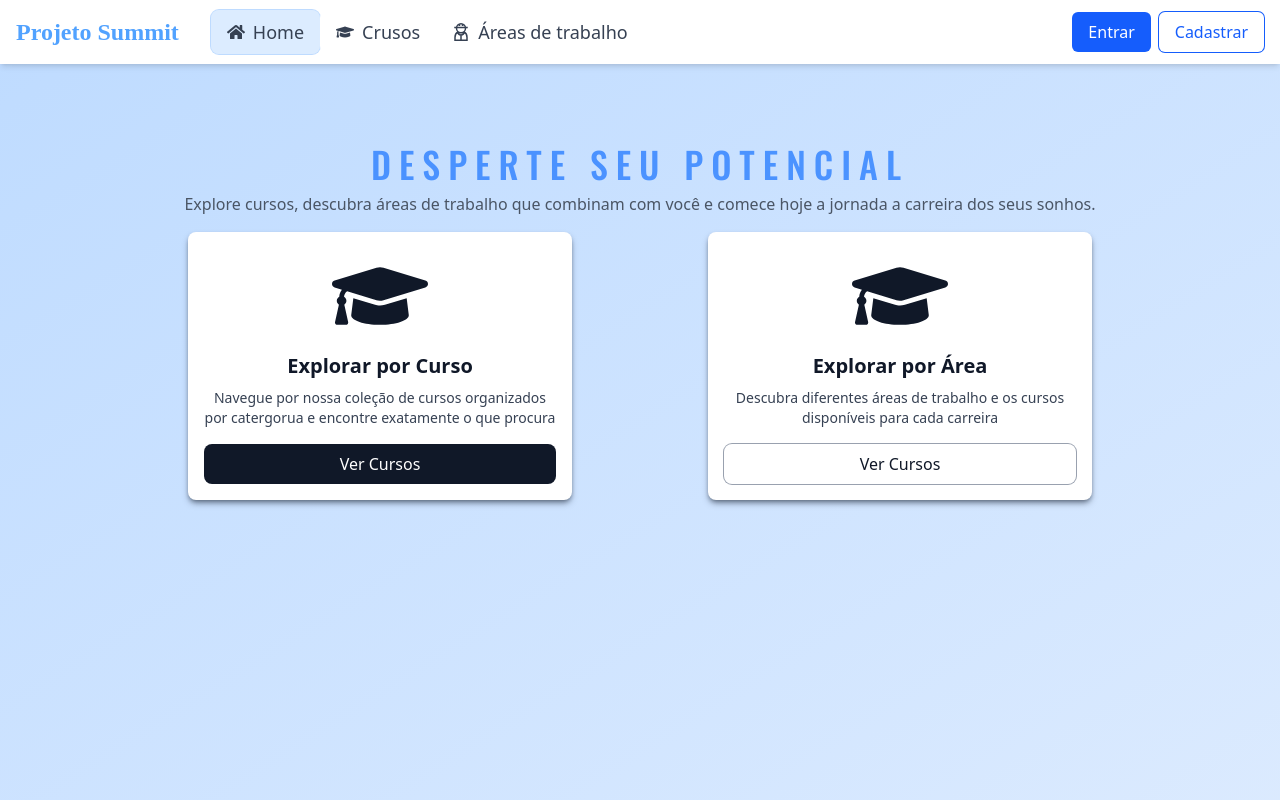
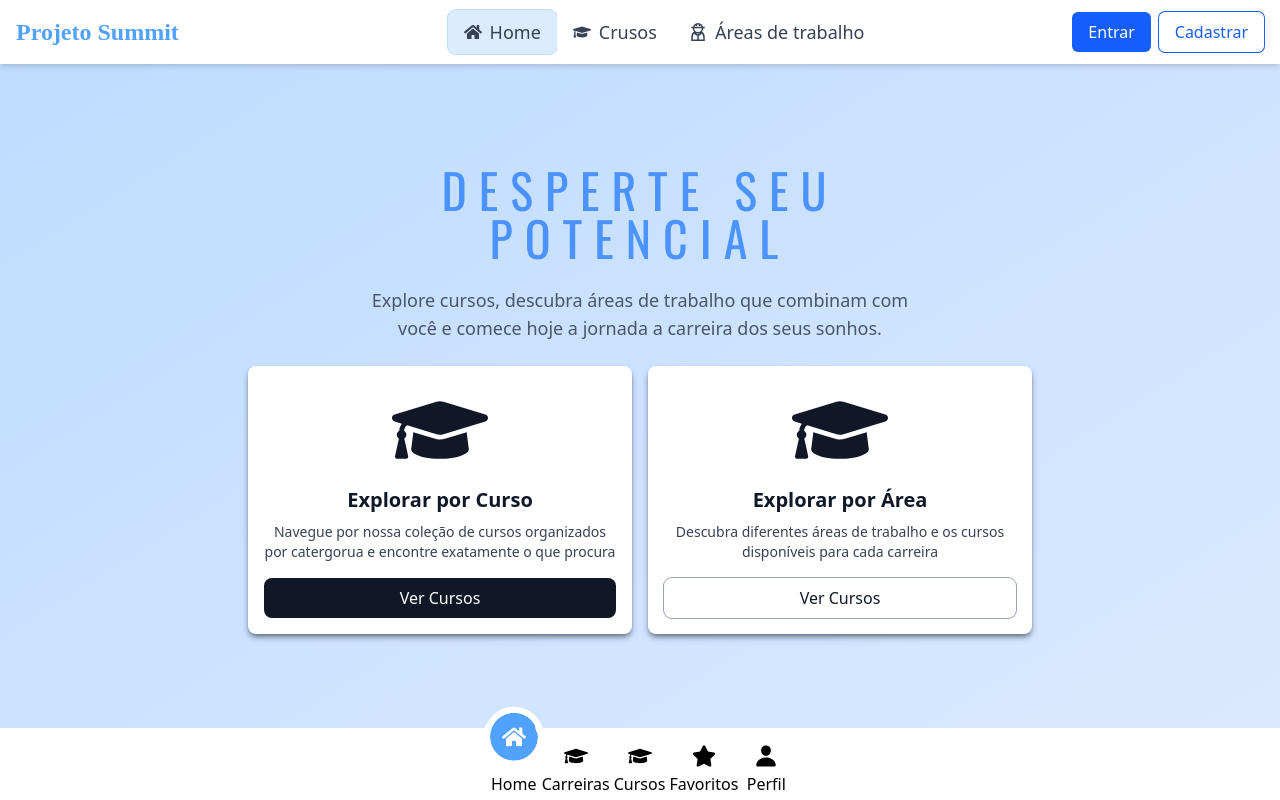
Before and after one commit to ThiagoMotejunas/Summit_Client, a React (Vite) app: page / in a window 1280 px wide. Built offline with nearby package versions, Linux system fonts and the light colour scheme; a web font is replaced by a local one.

Commit message:
mobile navbar

```diff
--- a/src/App.tsx
+++ b/src/App.tsx
@@ -3,13 +3,15 @@ import { Route, Routes } from 'react-router-dom'
 import LoginPage from './pages/LoginPage'
 import ProtectedRoute from './components/ProtectedRoute'
 import HomePage from './pages/HomePage'
+import NotFound from './pages/NotFound'
+import MobileNavbar from './components/MobileNavbar'
 import Navbar from './components/Navbar'
-import NotFound from './pages/NotFound'
 
 const App: React.FC = () => {
   return (
     <div>
-      <Navbar />
+      <MobileNavbar />
+      <Navbar/>
       <Routes>
         <Route path='/login' element={<LoginPage />} />
         <Route path="/" element={<HomePage />} />
--- /dev/null
+++ b/src/components/MobileNavbar.tsx
@@ -0,0 +1,37 @@
+import React, { useState } from 'react';
+import { useLocation } from 'react-router-dom';
+import { FaGraduationCap, FaHome, FaStar } from 'react-icons/fa';
+import { useAuth } from '../hooks/useAuth';
+import NavbarButton from './NavbarButton';
+import { IoPerson } from 'react-icons/io5';
+
+const MobileNavbar: React.FC = () => {
+    const { user, logout } = useAuth();
+    const [isOpen, setIsOpen] = useState<boolean>(false);
+    const location = useLocation();
+
+    const toggleMenu = () => setIsOpen((prev) => !prev);
+
+    const closeMenu = () => setIsOpen(false)
+
+    const handleLogoutButtonClick = () => {
+        setIsOpen(false);
+        if (user) {
+            logout();
+        }
+    }
+
+    return (
+        <div className='fixed bottom-0 w-full bg-white'>
+            <nav className='flex justify-center items-center gap-1 h-18'>
+                <NavbarButton icon={<FaHome />} label='Home' link='/' selected={location.pathname === '/'}/>
+                <NavbarButton icon={<FaGraduationCap />} label='Carreiras' link='/carrear' selected={location.pathname === '/carrear'}/>
+                <NavbarButton icon={<FaGraduationCap />} label='Cursos' link='/courses' selected={location.pathname === '/courses'}/>
+                <NavbarButton icon={<FaStar />} label='Favoritos' link='/favorites' selected={location.pathname === '/favorites'}/>
+                <NavbarButton icon={<IoPerson />} label='Perfil' link='/profile' selected={location.pathname === '/profile'}/>
+            </nav>
+        </div>
+    );
+};
+
+export default MobileNavbar;
--- a/src/components/Navbar.tsx
+++ b/src/components/Navbar.tsx
@@ -23,32 +23,30 @@ const Navbar: React.FC = () => {
     }
 
     return (
-        <header className='fixed top-0 w-full h-16'>
-            <nav className="lg:flex h-16 bg-white shadow-md">
-                <div className='flex h-full px-4 items-center'>
+        <header className='fixed top-0 w-full h-16 bg-white shadow-md'>
+            <nav className="lg:flex h-16 gap-12 px-4 ">
+                {/* LOGO */}
+                <div className='flex h-full items-center xl:flex-1/3'>
                     <h1 className='text-blue-400 text-2xl font-bold text-nowrap' style={{ fontFamily: 'Fascinate, cursive' }}>Projeto Summit</h1>
                 </div>
-                <div className='lg:hidden absolute right-4 top-4 text-2xl'>
-                    <button onClick={toggleMenu}>
-                        <FaBars />
-                    </button>
-                </div>
-                <div className={`${!isOpen ? 'hidden' : 'block'} bg-white px-4 py-4 shadow shadow-md shadow-gray-900/20 lg:flex lg:py-0 lg:items-center lg:justify-between lg:w-full lg:h-full lg:shadow-none`}>
-                    <div className='lg:flex lg:items-center lg:h-full'>
+                {/* MENU */}
+                <div className={`${!isOpen ? 'hidden' : 'realtive'} w-full bg-white py-4 shadow shadow-md shadow-gray-900/20 lg:flex lg:py-0 lg:items-center lg:justify-between lg:w-full lg:h-full lg:shadow-none xl:flex-2/3`}>
+                    {/* MENU LINKS */}
+                    <div className='lg:flex lg:items-center lg:h-full xl:w-1/2 xl:justify-center'>
                         <Link to="/"
-                            className={`flex items-center justify-start gap-2 text-gray-700 text-lg px-4 py-2 rounded-lg ${location.pathname === '/' ? 'bg-blue-400/20 ring ring-blue-200' : 'bg-white'} hover:text-white hover:bg-blue-400/80`}
+                            className={`flex items-center justify-start gap-2 text-gray-700 text-nowrap text-lg px-4 py-2 rounded-lg ${location.pathname === '/' ? 'bg-blue-400/20 ring ring-blue-200' : 'bg-white'} hover:text-white hover:bg-blue-400/80`}
                             onClick={closeMenu}>
                             <FaHome />
                             <span>Home</span>
                         </Link>
                         <Link to="/cursos"
-                            className={`flex items-center justify-start gap-2 text-gray-700 text-lg px-4 py-2 rounded-lg ${location.pathname === '/cursos' ? 'bg-blue-400/20 ring ring-blue-200' : 'bg-white'} hover:text-white hover:bg-blue-400/80`}
+                            className={`flex items-center justify-start gap-2 text-gray-700 text-nowrap text-lg px-4 py-2 rounded-lg ${location.pathname === '/cursos' ? 'bg-blue-400/20 ring ring-blue-200' : 'bg-white'} hover:text-white hover:bg-blue-400/80`}
                             onClick={closeMenu}>
                             <FaGraduationCap />
                             <span>Crusos</span>
                         </Link>
                         <Link to="/areas"
-                            className={`flex items-center justify-start gap-2 text-gray-700 text-lg px-4 py-2 rounded-lg ${location.pathname === '/areas' ? 'bg-blue-400/20 ring ring-blue-200' : 'bg-white'} hover:text-white hover:bg-blue-400/80`}
+                            className={`flex items-center justify-start gap-2 text-gray-700 text-nowrap text-lg px-4 py-2 rounded-lg ${location.pathname === '/areas' ? 'bg-blue-400/20 ring ring-blue-200' : 'bg-white'} hover:text-white hover:bg-blue-400/80`}
                             onClick={closeMenu}>
                             <GrUserWorker />
                             <span>Áreas de trabalho</span>
@@ -56,18 +54,19 @@ const Navbar: React.FC = () => {
                         {
                             user &&
                             <Link to="/favorites"
-                                className={`flex items-center justify-start gap-2 text-gray-700 text-lg px-4 py-2 rounded-lg ${location.pathname === '/areas' ? 'bg-blue-400/20 ring ring-blue-200' : 'bg-white'} hover:text-white hover:bg-blue-400/80`}
+                                className={`flex items-center justify-start gap-2 text-gray-700 text-nowrap text-lg px-4 py-2 rounded-lg ${location.pathname === '/areas' ? 'bg-blue-400/20 ring ring-blue-200' : 'bg-white'} hover:text-white hover:bg-blue-400/80`}
                                 onClick={closeMenu}>
                                 <FaStar />
                                 <span>Favoritos</span>
                             </Link>
                         }
                     </div>
-                    <div className='mt-2 lg:mt-0'>
+                    {/* MENU PROFILE OPTIONS */}
+                    <div className='mt-2 lg:mt-0 xl:w-content'>
                         {
                             user ?
                                 (
-                                    <div className='flex items-center gap-2 w-full'>
+                                    <div className='flex items-center justify-end gap-2 w-full'>
                                         <button className="flex justify-center items-center gap-2 w-full bg-blue-600 text-white px-4 py-2 rounded-md hover:bg-blue-700" onClick={closeMenu}>
                                             <IoPerson />
                                             <span>Perfil</span>
@@ -98,6 +97,12 @@ const Navbar: React.FC = () => {
                     </div>
                 </div>
             </nav>
+            {/* BURGER MENU BUTTON */}
+            <div className='lg:hidden absolute right-4 top-4 text-2xl'>
+                <button onClick={toggleMenu}>
+                    <FaBars />
+                </button>
+            </div>
         </header >
     );
 };
--- /dev/null
+++ b/src/components/NavbarButton.tsx
@@ -0,0 +1,30 @@
+import React from 'react'
+import { Link } from 'react-router-dom';
+
+interface NavbarButtonProps {
+    icon: React.ReactNode;
+    label: string;
+    link: string;
+    selected: boolean;
+    className?: string;
+}
+
+const NavbarButton: React.FC<NavbarButtonProps> = ({ link, icon, label, selected, className }) => {
+    return (
+        <Link to={link}
+            className={'flex flex-col justify-start items-center'}
+                >
+            <span className={
+                `relative flex justify-center items-center w-[3rem] aspect-square rounded-full text-2xl outline-white transition duration-500 ease-out ` +
+                `${
+                    selected ?
+                    "-translate-y-[1.2rem] bg-blue-400 text-white outline-[6px] "  +
+                    "after:absolute after:content-[''] after:left-[3.1rem] after:w-[1rem] after:h-[1rem] after:translate-y-[-.5rem] after:bg-transparent after:rounded-bl-full after:shadow-[-4px_4px_0_0_white] " +
+                    "before:absolute before:content-[''] before:right-[3.2rem] before:w-[1rem] before:h-[1rem] before:translate-y-[-.5rem] before:bg-transparent before:rounded-br-full before:shadow-[4px_4px_0_0_white] " : 'outline-[0]'} `
+                }>{icon}</span>
+            <span className={`-mt-2`}>{label}</span>
+        </Link>
+    )
+}
+
+export default NavbarButton
--- a/src/context/AuthContext.tsx
+++ b/src/context/AuthContext.tsx
@@ -15,6 +15,7 @@ export const AuthContext = createContext<AuthContextType | undefined>(undefined)
 
 export const AuthProvider = ({ children }: { children: ReactNode }) => {
     const [user, setUser] = useState<User | null>(null);
+    const [token, setToken] = useState<string | null>(null);
 
     useEffect(() => {
         const storedUser = localStorage.getItem('user');
@@ -27,6 +28,7 @@ export const AuthProvider = ({ children }: { children: ReactNode }) => {
             const { user, token } = await loginUser(loginPayload);
             console.log(`AuthContext - LOGIN - User: ${user}\nToken ${token}`)
             setUser(user);
+            setToken(token);
             localStorage.setItem('user', JSON.stringify(user));
             localStorage.setItem('token', token);
         } catch (error) {
@@ -37,13 +39,16 @@ export const AuthProvider = ({ children }: { children: ReactNode }) => {
 
     const logout = () => {
         setUser(null);
+        setToken(null);
         localStorage.removeItem('user');
+        localStorage.removeItem('token');
     };
 
     const register = async (registerPayload: RegisterPayload) => {try {
             const { user, token } = await registerUser(registerPayload);
             console.log(`AuthContext - REGISTER - User: ${user}\nToken ${token}`)
             setUser(user);
+            setToken(token);
             localStorage.setItem('user', JSON.stringify(user));
             localStorage.setItem('token', token);
         } catch (error) {
--- a/src/pages/HomePage.tsx
+++ b/src/pages/HomePage.tsx
@@ -6,11 +6,11 @@ const HomePage = () => {
     const { user } = useAuth();
 
     return (
-        <div className='min-h-screen px-6 pt-36 bg-gradient-to-br from-blue-200 to-blue-100'>
-            <div>
-                <h1 className='text-4xl text-center text-blue-500/80 font-medium tracking-[8px]' style={{ fontFamily: 'Oswald, sans-serif' }}>DESPERTE SEU POTENCIAL</h1>
-                <p className='text-center text-gray-600 font-normal mt-2'>Explore cursos, descubra áreas de trabalho que combinam com você e comece hoje a jornada a carreira dos seus sonhos.</p>
-                <div className='grid grid-cols-1 md:grid-cols-2 gap-4 mt-4 place-items-center max-w-5xl md:mx-auto'>
+        <div className='flex justify-center items-center min-h-screen px-6 bg-gradient-to-br from-blue-200 to-blue-100'>
+            <div className='flex flex-col justify-center items-center h-full'>
+                <h1 className='text-4xl text-center text-blue-500/80 font-medium tracking-[8px] md:text-5xl md:font-normal md:max-w-xl md:tracking-[12px]' style={{ fontFamily: 'Oswald, sans-serif' }}>DESPERTE SEU POTENCIAL</h1>
+                <p className='text-center text-gray-600 font-normal mt-2 md:max-w-xl md:mt-6 md:text-lg'>Explore cursos, descubra áreas de trabalho que combinam com você e comece hoje a jornada a carreira dos seus sonhos.</p>
+                <div className='grid grid-cols-1 md:grid-cols-2 gap-4 mt-4 place-items-center max-w-5xl md:mx-auto md:mt-6'>
                     <div className='flex flex-col justify-center items-center gap-2 max-w-sm bg-white p-4 shadow shadow-md shadow-gray-700/60 rounded-lg text-center'>
                         <FaGraduationCap className='text-8xl text-gray-900' />
                         <h2 className='text-xl font-bold text-gray-900'>Explorar por Curso</h2>
@@ -28,9 +28,6 @@ const HomePage = () => {
                         </button>
                     </div>
                 </div>
-                <h1>{user?.name}</h1>
-                <p>{user?.id}</p>
-                <p>{user?.email}</p>
             </div>
         </div>
     )
```
